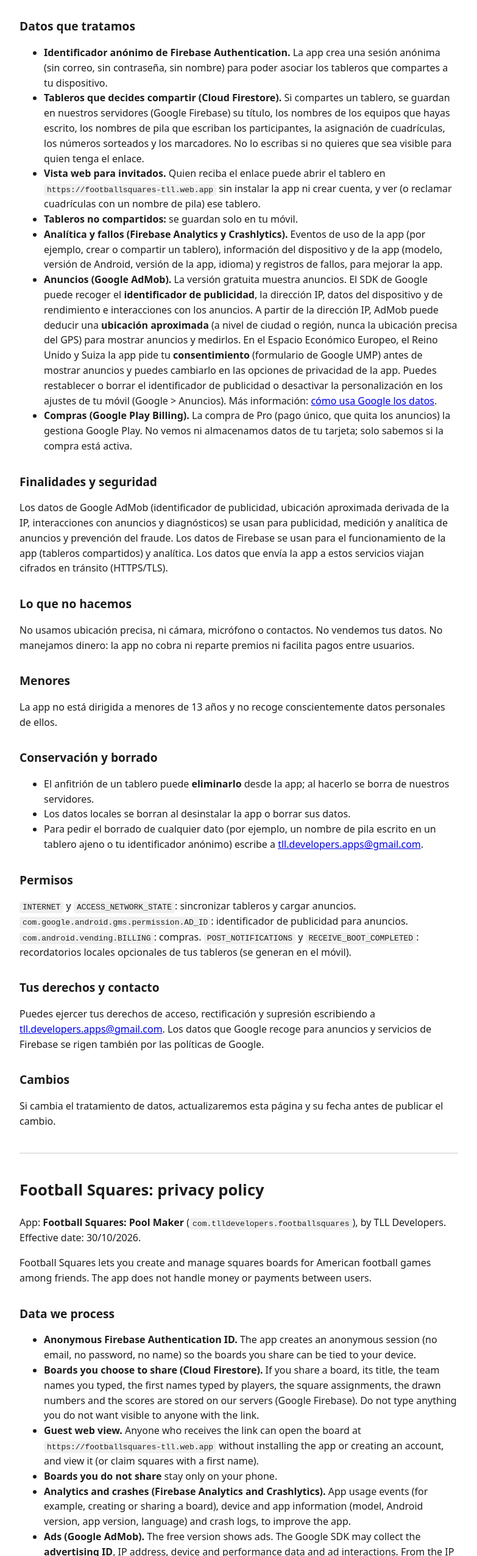
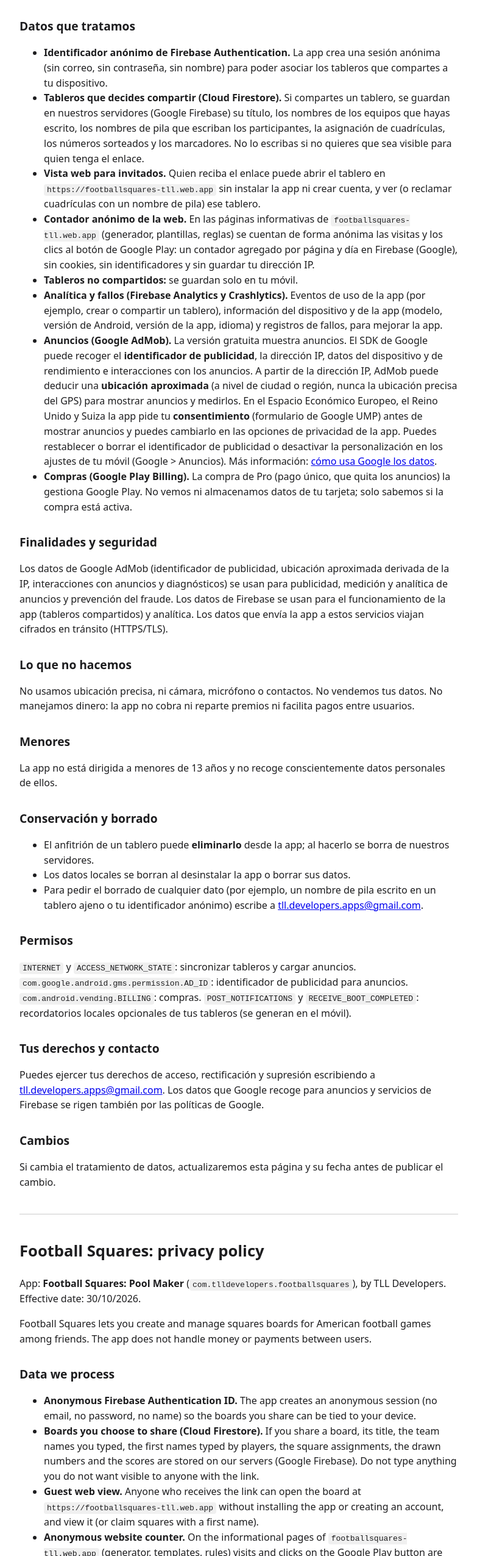
Before and after one commit to TLLDevelopers/PRIVACY_POLICIES, a plain HTML site: page footballsquares/privacy/index.html in a window 1280 px wide. Shown: the part 249-2800 px from the top of the page at 61% size, without its empty margins (248-1031 px from the left). Drawn offline with Linux system fonts and the light colour scheme.

Commit message:
footballsquares: contador anonimo de la web en la politica de privacidad

```diff
--- a/footballsquares/privacy/index.html
+++ b/footballsquares/privacy/index.html
@@ -24,6 +24,7 @@ nav a{margin-right:1em}
 <li><strong>Identificador anónimo de Firebase Authentication.</strong> La app crea una sesión anónima (sin correo, sin contraseña, sin nombre) para poder asociar los tableros que compartes a tu dispositivo.</li>
 <li><strong>Tableros que decides compartir (Cloud Firestore).</strong> Si compartes un tablero, se guardan en nuestros servidores (Google Firebase) su título, los nombres de los equipos que hayas escrito, los nombres de pila que escriban los participantes, la asignación de cuadrículas, los números sorteados y los marcadores. No lo escribas si no quieres que sea visible para quien tenga el enlace.</li>
 <li><strong>Vista web para invitados.</strong> Quien reciba el enlace puede abrir el tablero en <code>https://footballsquares-tll.web.app</code> sin instalar la app ni crear cuenta, y ver (o reclamar cuadrículas con un nombre de pila) ese tablero.</li>
+<li><strong>Contador anónimo de la web.</strong> En las páginas informativas de <code>footballsquares-tll.web.app</code> (generador, plantillas, reglas) se cuentan de forma anónima las visitas y los clics al botón de Google Play: un contador agregado por página y día en Firebase (Google), sin cookies, sin identificadores y sin guardar tu dirección IP.</li>
 <li><strong>Tableros no compartidos:</strong> se guardan solo en tu móvil.</li>
 <li><strong>Analítica y fallos (Firebase Analytics y Crashlytics).</strong> Eventos de uso de la app (por ejemplo, crear o compartir un tablero), información del dispositivo y de la app (modelo, versión de Android, versión de la app, idioma) y registros de fallos, para mejorar la app.</li>
 <li><strong>Anuncios (Google AdMob).</strong> La versión gratuita muestra anuncios. El SDK de Google puede recoger el <strong>identificador de publicidad</strong>, la dirección IP, datos del dispositivo y de rendimiento e interacciones con los anuncios. A partir de la dirección IP, AdMob puede deducir una <strong>ubicación aproximada</strong> (a nivel de ciudad o región, nunca la ubicación precisa del GPS) para mostrar anuncios y medirlos. En el Espacio Económico Europeo, el Reino Unido y Suiza la app pide tu <strong>consentimiento</strong> (formulario de Google UMP) antes de mostrar anuncios y puedes cambiarlo en las opciones de privacidad de la app. Puedes restablecer o borrar el identificador de publicidad o desactivar la personalización en los ajustes de tu móvil (Google &gt; Anuncios). Más información: <a href="https://policies.google.com/technologies/partner-sites">cómo usa Google los datos</a>.</li>
@@ -61,6 +62,7 @@ nav a{margin-right:1em}
 <li><strong>Anonymous Firebase Authentication ID.</strong> The app creates an anonymous session (no email, no password, no name) so the boards you share can be tied to your device.</li>
 <li><strong>Boards you choose to share (Cloud Firestore).</strong> If you share a board, its title, the team names you typed, the first names typed by players, the square assignments, the drawn numbers and the scores are stored on our servers (Google Firebase). Do not type anything you do not want visible to anyone with the link.</li>
 <li><strong>Guest web view.</strong> Anyone who receives the link can open the board at <code>https://footballsquares-tll.web.app</code> without installing the app or creating an account, and view it (or claim squares with a first name).</li>
+<li><strong>Anonymous website counter.</strong> On the informational pages of <code>footballsquares-tll.web.app</code> (generator, templates, rules) visits and clicks on the Google Play button are counted anonymously: one aggregated counter per page and day in Firebase (Google), with no cookies, no identifiers and no IP address stored.</li>
 <li><strong>Boards you do not share</strong> stay only on your phone.</li>
 <li><strong>Analytics and crashes (Firebase Analytics and Crashlytics).</strong> App usage events (for example, creating or sharing a board), device and app information (model, Android version, app version, language) and crash logs, to improve the app.</li>
 <li><strong>Ads (Google AdMob).</strong> The free version shows ads. The Google SDK may collect the <strong>advertising ID</strong>, IP address, device and performance data and ad interactions. From the IP address, AdMob may derive an <strong>approximate location</strong> (city or region level, never precise GPS location) to serve and measure ads. In the European Economic Area, the United Kingdom and Switzerland the app asks for your <strong>consent</strong> (Google UMP form) before showing ads, and you can change it in the privacy options of the app. You can reset or delete the advertising ID, or turn off personalisation, in your phone settings (Google &gt; Ads). More: <a href="https://policies.google.com/technologies/partner-sites">how Google uses data</a>.</li>
```
